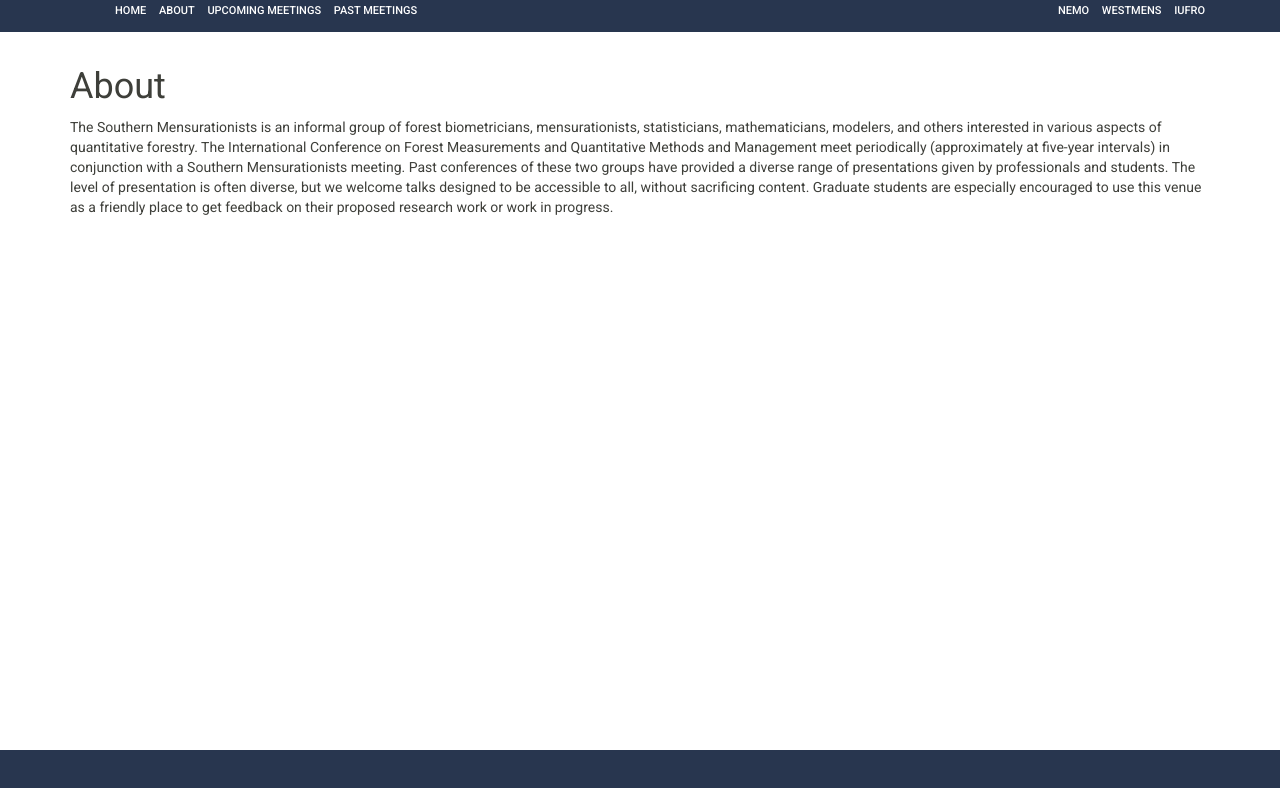
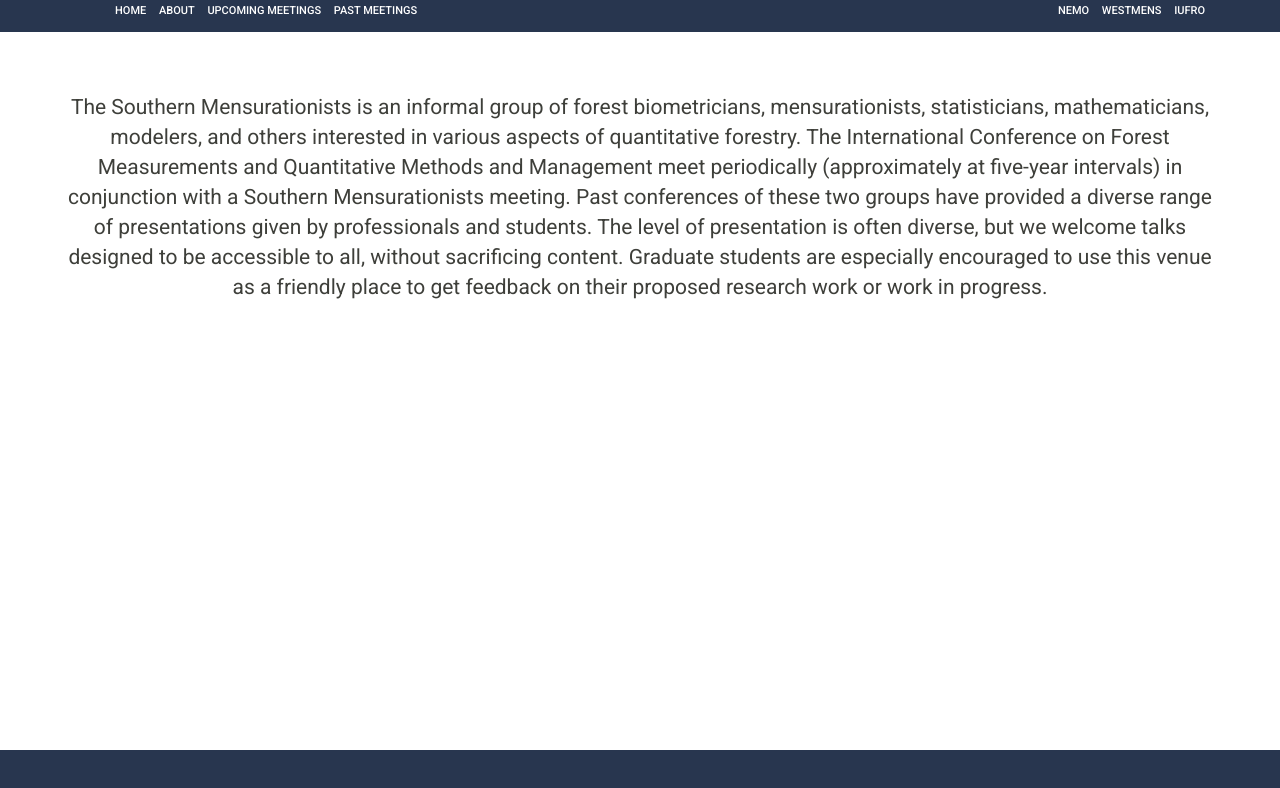
Before and after one commit to SilviaTerra/somens, a plain HTML site: page about.html in a window 1280 px wide. Drawn offline with Linux system fonts and the light colour scheme.

Commit message:
changed to aux-container

```diff
--- a/about.html
+++ b/about.html
@@ -24,8 +24,7 @@
         </ul>
       </div>
     </div>
-    <div class = 'container'>
-    	<h1> About </h1>
+    <div class = 'aux-container'>
    	 	<p>The Southern Mensurationists is an informal group of forest biometricians,
     	mensurationists, statisticians, mathematicians, modelers, and others interested
     	in various aspects of quantitative forestry. The International Conference on
```
